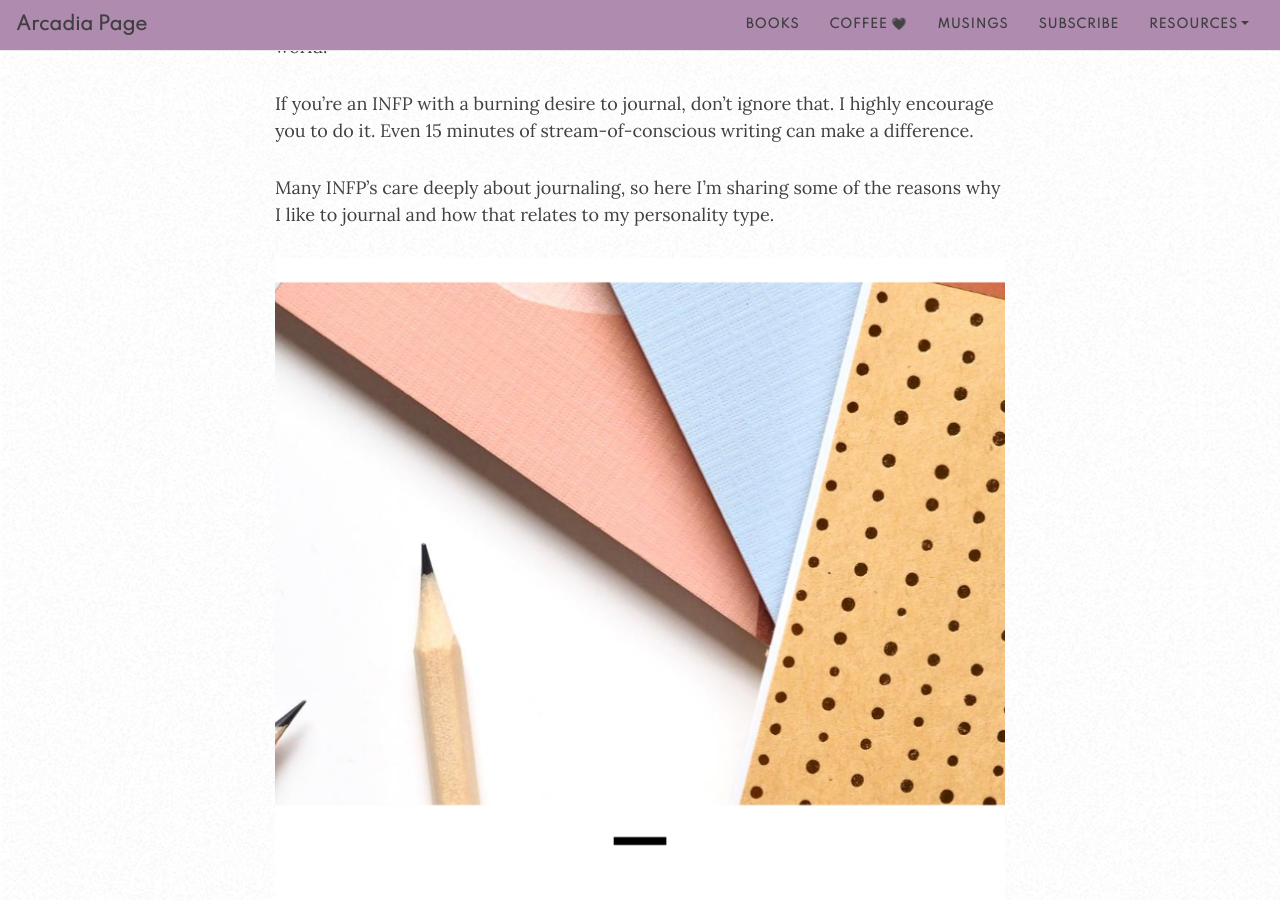
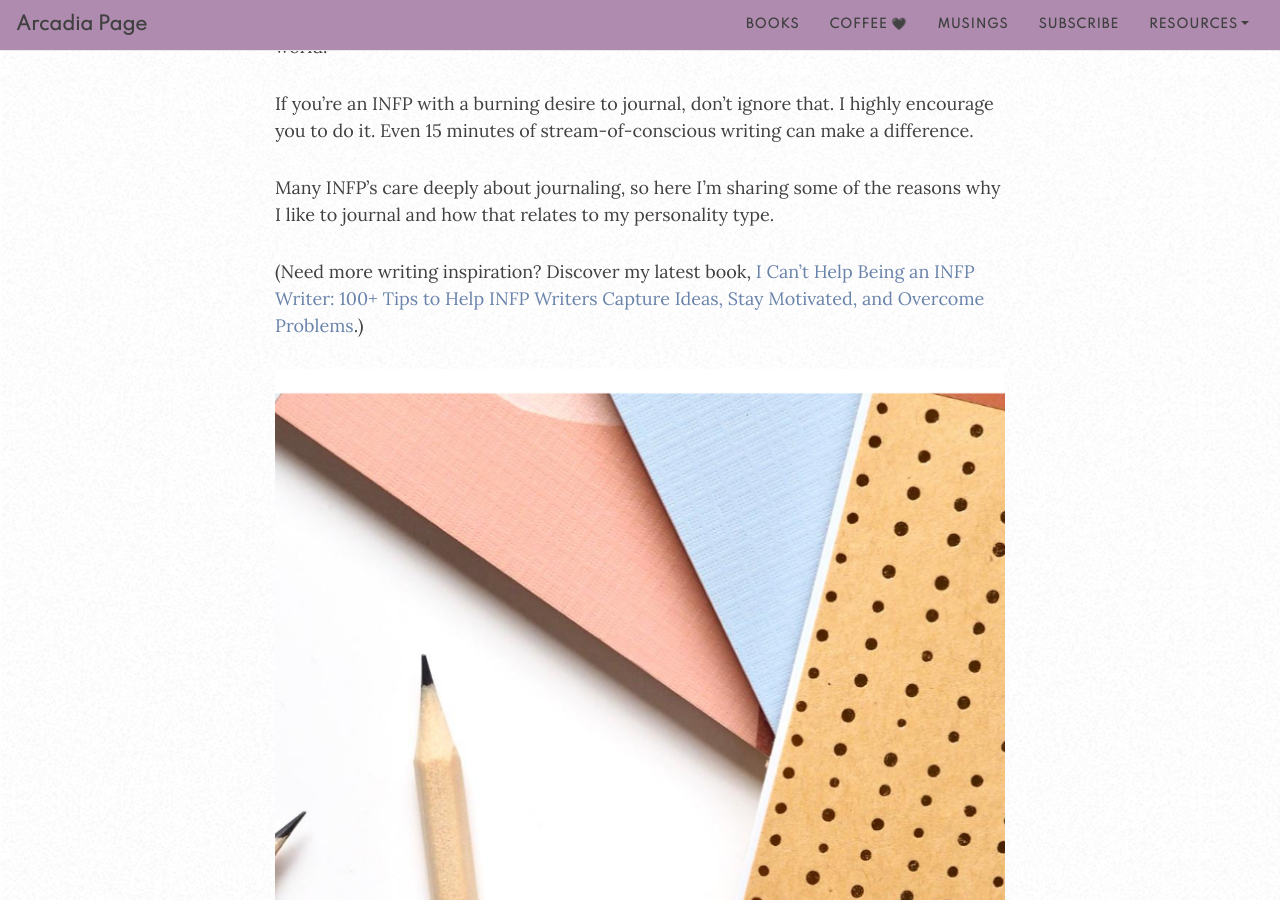
Before and after one commit to arcadiapage/arcadiapage.github.io, a Jekyll site: the page built from _posts/2020-07-30-how-journaling-helps-me-as-an-infp-writer.md, in a window 1280 px wide and 900 px high, scrolled down 768 px. Built offline with Jekyll 4.4.1, drawn with Linux system fonts in a browser that asks for light colours; nearby versions of some CDN libraries; comment, search, counter and statistics services are not loaded.

Commit message:
Update from Forestry.io arcadiapage updated _posts/2020-07-30-how-journaling-helps-me-as-an-infp-writer.md

```diff
--- a/_posts/2020-07-30-how-journaling-helps-me-as-an-infp-writer.md
+++ b/_posts/2020-07-30-how-journaling-helps-me-as-an-infp-writer.md
@@ -18,6 +18,8 @@
 If you're an INFP with a burning desire to journal, don't ignore that. I highly encourage you to do it. Even 15 minutes of stream-of-conscious writing can make a difference.
 
 Many INFP's care deeply about journaling, so here I'm sharing some of the reasons why I like to journal and how that relates to my personality type.
+
+(Need more writing inspiration? Discover my latest book, [I Can't Help Being an INFP Writer: 100+ Tips to Help INFP Writers Capture Ideas, Stay Motivated, and Overcome Problems](https://payhip.com/b/4tWM).)
 
 ![](/uploads/journaling-helps-me-as-an-infp-writer.png){: .mx-auto.d-block :}
 
```
